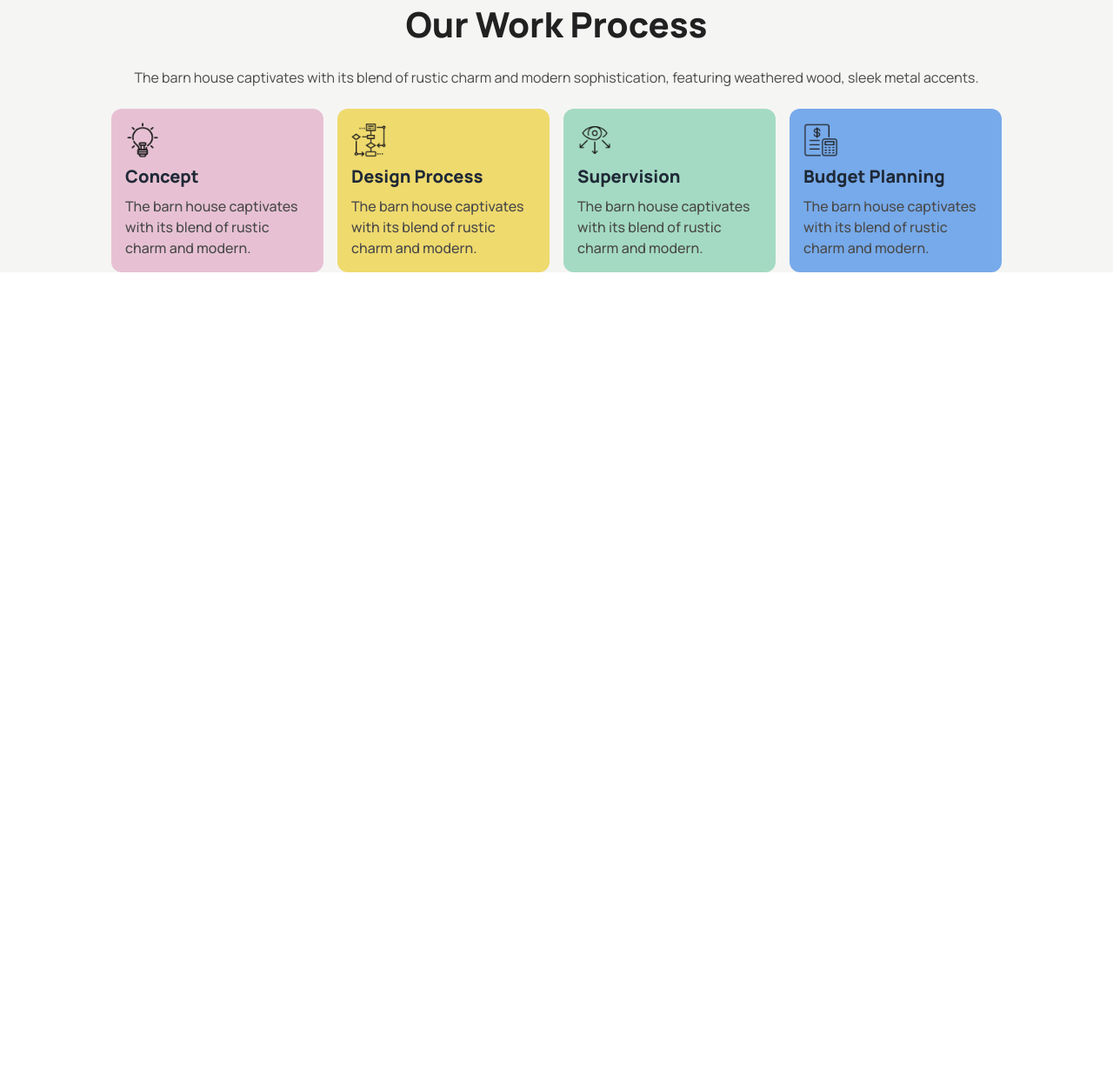
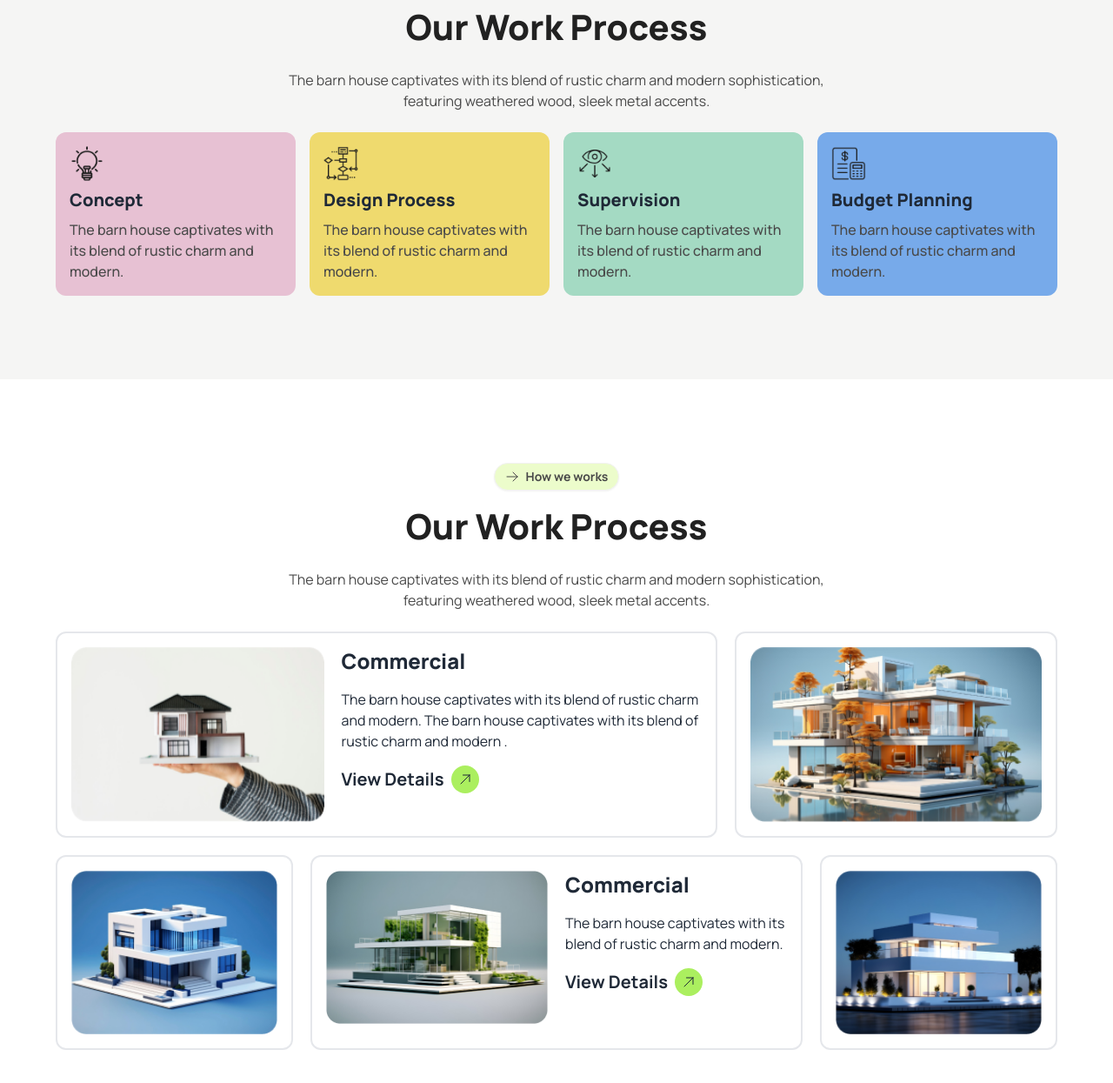
Before and after one commit to Fahim047/ph-assignment-03, a plain HTML site: page index.html in a window 1280 px wide. Shown: the part 1935-3180 px from the top of the page at 87% size. Before the commit the page ends 2248 px from the top, so only its background shows below. Drawn offline with nearby package versions, Linux system fonts and the light colour scheme.

Commit message:
✅ Portfolio Section Done

```diff
--- a/index.html
+++ b/index.html
@@ -233,9 +233,7 @@
 		<main>
 			<!-- About Us -->
 			<section class="container mx-auto px-4 mt-8 md:mt-16 lg:mt-24">
-				<div
-					class="max-w-screen-lg mx-auto flex flex-col lg:flex-row gap-8"
-				>
+				<div class="max-w-6xl mx-auto flex flex-col lg:flex-row gap-8">
 					<div
 						class="flex-1 flex-col items-center lg:items-start space-y-6"
 					>
@@ -340,7 +338,7 @@
 					</div>
 				</div>
 				<!-- counter section -->
-				<section class="max-w-screen-lg mx-auto mt-8 md:mt-16 lg:mt-24">
+				<section class="max-w-6xl mx-auto mt-8 md:mt-16 lg:mt-24">
 					<div class="bg-white drop-shadow-sm rounded-3xl py-12">
 						<div
 							class="grid grid-cols-1 md:grid-cols-2 lg:grid-cols-4 gap-6"
@@ -451,9 +449,7 @@
 			</section>
 			<!-- Work Section -->
 			<section class="container mx-auto px-4 mt-8 md:mt-16 lg:mt-24">
-				<div
-					class="max-w-screen-lg mx-auto flex flex-col lg:flex-row gap-8"
-				>
+				<div class="max-w-6xl mx-auto flex flex-col lg:flex-row gap-8">
 					<div class="flex-1 flex-col items-center space-y-6">
 						<div class="space-y-4 flex flex-col items-center">
 							<!-- section btn  -->
@@ -486,7 +482,7 @@
 							</h2>
 						</div>
 						<!-- section description -->
-						<p class="text-gray-1 text-center">
+						<p class="max-w-2xl mx-auto text-gray-1 text-center">
 							The barn house captivates with its blend of rustic
 							charm and modern sophistication, featuring weathered
 							wood, sleek metal accents.
@@ -577,6 +573,204 @@
 					</div>
 				</div>
 			</section>
+			<!-- Portfolio Section -->
+			<div class="lg:bg-white">
+				<section
+					class="container mx-auto px-4 py-24 mt-8 md:mt-16 lg:mt-24"
+				>
+					<div
+						class="max-w-6xl mx-auto flex flex-col lg:flex-row gap-8"
+					>
+						<div class="flex-1 flex-col items-center space-y-6">
+							<div class="space-y-4 flex flex-col items-center">
+								<!-- section btn  -->
+								<button
+									class="btn btn-sm bg-lime-100 text-gray-1 font-bold flex items-center gap-2 rounded-full"
+								>
+									<div
+										class="group-hover:rotate-45 duration-300"
+									>
+										<svg
+											xmlns="http://www.w3.org/2000/svg"
+											fill="none"
+											viewBox="0 0 24 24"
+											stroke-width="1.5"
+											stroke="currentColor"
+											class="size-4"
+										>
+											<path
+												stroke-linecap="round"
+												stroke-linejoin="round"
+												d="M13.5 4.5L21 12m0 0-7.5 7.5M21 12H3"
+											/>
+										</svg>
+									</div>
+									<span>How we works</span>
+								</button>
+								<!-- section title -->
+								<h2
+									class="text-secondary text-2xl md:text-[32px] lg:text-[40px] font-extrabold leading-tight"
+								>
+									Our Work Process
+								</h2>
+							</div>
+							<!-- section description -->
+							<p
+								class="max-w-2xl mx-auto text-gray-1 text-center"
+							>
+								The barn house captivates with its blend of
+								rustic charm and modern sophistication,
+								featuring weathered wood, sleek metal accents.
+							</p>
+							<!-- section content -->
+							<div
+								class="grid grid-cols-1 md:grid-cols-2 lg:grid-cols-12 gap-5"
+							>
+								<!-- first card -->
+								<div
+									class="bg-white md:col-span-2 lg:col-span-8 p-4 border-2 rounded-xl"
+								>
+									<div
+										class="grid grid-col-1 md:grid-cols-12 gap-5"
+									>
+										<img
+											src="./assets/images/img1.png"
+											alt="building"
+											class="md:col-span-5 size-full"
+										/>
+										<div class="md:col-span-7">
+											<h4
+												class="text-2xl font-extrabold mb-4"
+											>
+												Commercial
+											</h4>
+											<p class="mb-4">
+												The barn house captivates with
+												its blend of rustic charm and
+												modern. The barn house
+												captivates with its blend of
+												rustic charm and modern .
+											</p>
+											<a
+												class="text-xl font-bold flex items-center gap-2 cursor-pointer group"
+											>
+												<span>View Details</span>
+												<div
+													class="bg-primary p-2 rounded-full group-hover:rotate-45 duration-300"
+												>
+													<svg
+														xmlns="http://www.w3.org/2000/svg"
+														fill="none"
+														viewBox="0 0 24 24"
+														stroke-width="1.5"
+														stroke="currentColor"
+														class="size-4"
+													>
+														<path
+															stroke-linecap="round"
+															stroke-linejoin="round"
+															d="m4.5 19.5 15-15m0 0H8.25m11.25 0v11.25"
+														/>
+													</svg>
+												</div>
+											</a>
+										</div>
+									</div>
+								</div>
+								<!-- second card -->
+								<div
+									class="bg-white lg:col-span-4 p-4 border-2 rounded-xl"
+								>
+									<img
+										src="./assets/images/img2.png"
+										alt="building"
+										class="size-full"
+									/>
+								</div>
+								<!-- third card -->
+								<div
+									class="lg:hidden bg-white lg:col-span-4 p-4 border-2 rounded-xl"
+								>
+									<img
+										src="./assets/images/img5.png"
+										alt="building"
+										class="size-full"
+									/>
+								</div>
+								<!-- fourth card -->
+								<div
+									class="lg:order-3 bg-white md:col-span-2 lg:col-span-6 p-4 border-2 rounded-xl"
+								>
+									<div
+										class="grid grid-col-1 md:grid-cols-2 gap-5"
+									>
+										<img
+											src="./assets/images/img4.png"
+											alt="building"
+											class="size-full"
+										/>
+										<div>
+											<h4
+												class="text-2xl font-extrabold mb-4"
+											>
+												Commercial
+											</h4>
+											<p class="mb-4">
+												The barn house captivates with
+												its blend of rustic charm and
+												modern.
+											</p>
+											<a
+												class="text-xl font-bold flex items-center gap-2 cursor-pointer group"
+											>
+												<span>View Details</span>
+												<div
+													class="bg-primary p-2 rounded-full group-hover:rotate-45 duration-300"
+												>
+													<svg
+														xmlns="http://www.w3.org/2000/svg"
+														fill="none"
+														viewBox="0 0 24 24"
+														stroke-width="1.5"
+														stroke="currentColor"
+														class="size-4"
+													>
+														<path
+															stroke-linecap="round"
+															stroke-linejoin="round"
+															d="m4.5 19.5 15-15m0 0H8.25m11.25 0v11.25"
+														/>
+													</svg>
+												</div>
+											</a>
+										</div>
+									</div>
+								</div>
+								<!-- fifth card -->
+								<div
+									class="bg-white lg:col-span-3 p-4 border-2 rounded-xl"
+								>
+									<img
+										src="./assets/images/img3.png"
+										alt="building"
+										class="size-full"
+									/>
+								</div>
+								<!-- sixth card -->
+								<div
+									class="lg:order-5 bg-white lg:col-span-3 p-4 border-2 rounded-xl"
+								>
+									<img
+										src="./assets/images/img5.png"
+										alt="building"
+										class="size-full"
+									/>
+								</div>
+							</div>
+						</div>
+					</div>
+				</section>
+			</div>
 		</main>
 	</body>
 </html>
```
